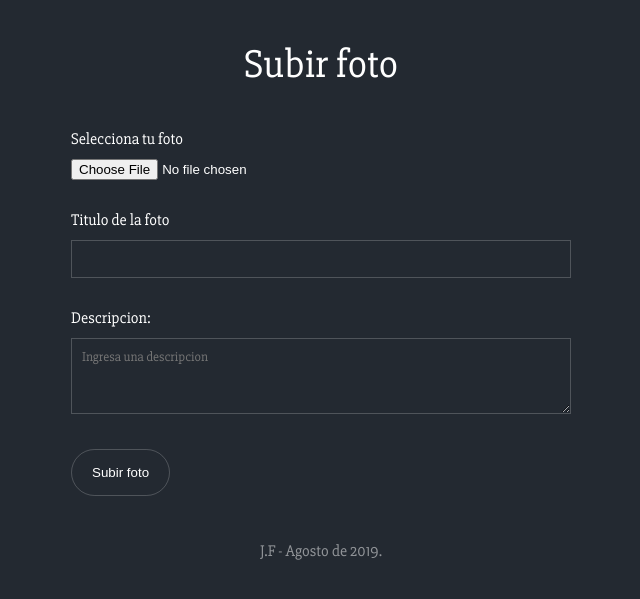
After one commit to Farber98/Galeria_dinamica, a PHP site: page /subir.php in a window 1280 px wide. The commit adds this page. Shown: the top 599 px of the page, without its empty margins (319-959 px from the left). Run offline with PHP 8.4, Linux system fonts and the light colour scheme.

Commit message:
Se creo el archivo para poder visualizar una foto y el formulario para poder subir imagenes como usuario. En la proxima version crearemos la base de datos y crearemos los enlaces entre los archivos. Tambien se corrijieron errores en los estilos.

```diff
--- a/css/estilos.css
+++ b/css/estilos.css
@@ -167,6 +167,9 @@ footer .copyright {
 /* Formulario */
 .formulario {
     max-width: 500px;
+    width: 90%;
+    margin: auto;
+    margin-bottom: 30px;
 }
 
 .formulario label {
--- /dev/null
+++ b/foto.php
@@ -0,0 +1,4 @@
+<?php
+
+require 'views/foto.view.php';
+?>
--- /dev/null
+++ b/subir.php
@@ -0,0 +1,4 @@
+<?php
+
+require 'views/subir.view.php';
+?>
--- /dev/null
+++ b/views/subir.view.php
@@ -0,0 +1,42 @@
+<!DOCTYPE html>
+<html lang="en">
+<head>
+    <meta charset="UTF-8">
+    <meta name="viewport" content="width=device-width,user-scalable=no, initial-scale=1.0, maximum-scale=1.0, minimum-scale=1.0">
+    <link rel="stylesheet" href="https://cdnjs.cloudflare.com/ajax/libs/font-awesome/4.7.0/css/font-awesome.min.css">
+    <link href="https://fonts.googleapis.com/css?family=Slabo+27px&display=swap" rel="stylesheet">
+    <link rel="stylesheet" href="css/estilos.css">
+    <title>Galeria</title>
+</head>
+<body>
+    <header>
+        <div class="contenedor">
+            <h1 class="titulo">Subir foto</h1>
+        </div>
+    </header>
+
+    <div class="contenedor">
+
+    <!-- Formulario para poder subir una foto -->
+
+    <!-- enctype="multipart/form-data" para poder subir archivos. -->
+        <form class="formulario" method="post" enctype="multipart/form-data" action="<?php echo htmlspecialchars($_SERVER['PHP_SELF']); ?>">
+            <label for="foto">Selecciona tu foto</label>
+            <input type="file" id="foto" name="foto">       <!-- Para poder establecer la foto. -->
+
+            <label for="titulo">Titulo de la foto</label>   <!-- Para poder establecer el titulo. -->
+            <input type="text" id="titulo" name="titulo">
+
+            <label for="texto">Descripcion:</label>         <!-- Establecemos la descripcion -->
+            <textarea name="texto" id="texto" placeholder="Ingresa una descripcion"></textarea>
+
+            <input type="submit" class="submit" value="Subir foto"> <!-- Boton submit. -->
+        </form>
+
+    </div>
+
+    <footer>
+        <p class="copyright">J.F - Agosto de 2019.</p>
+    </footer>
+</body>
+</html>
```
Also changed, not shown: views/foto.view.php (added, +32 -0 lines).
